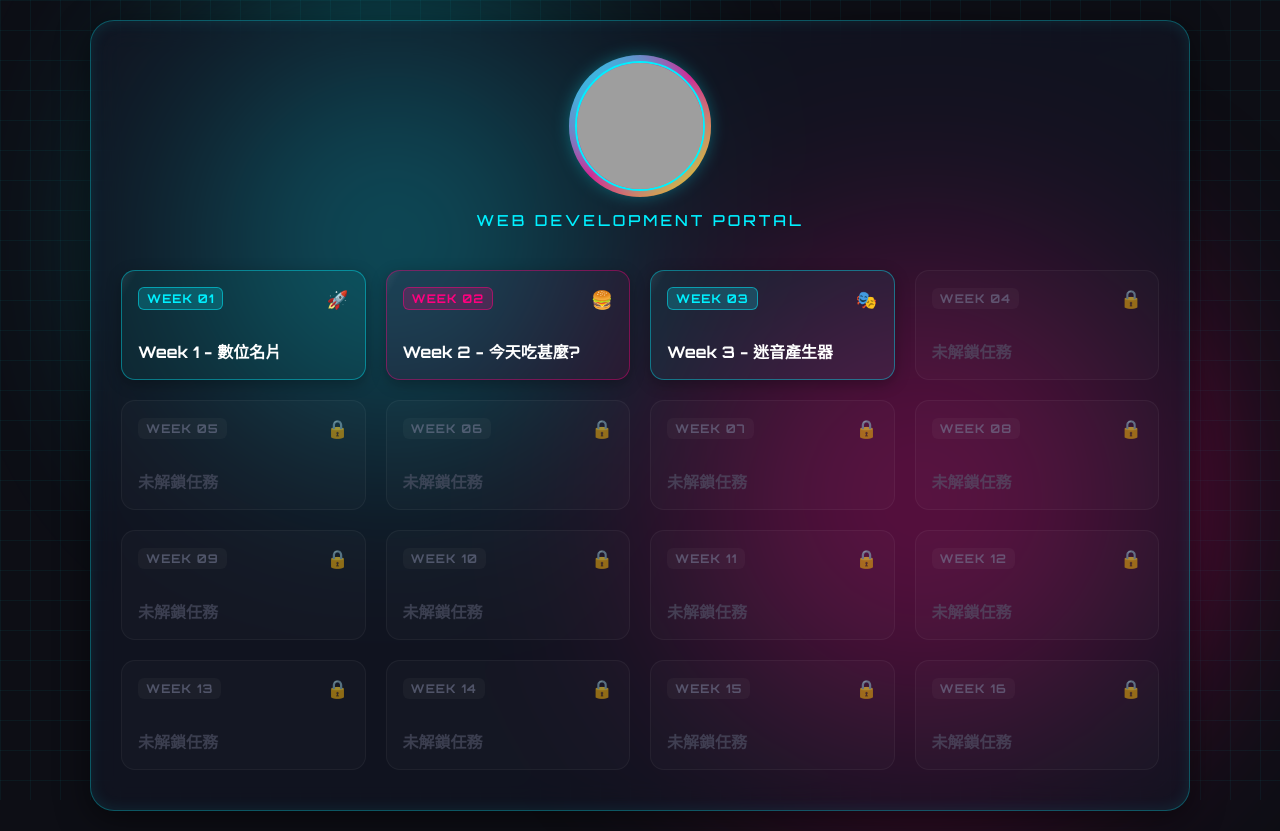
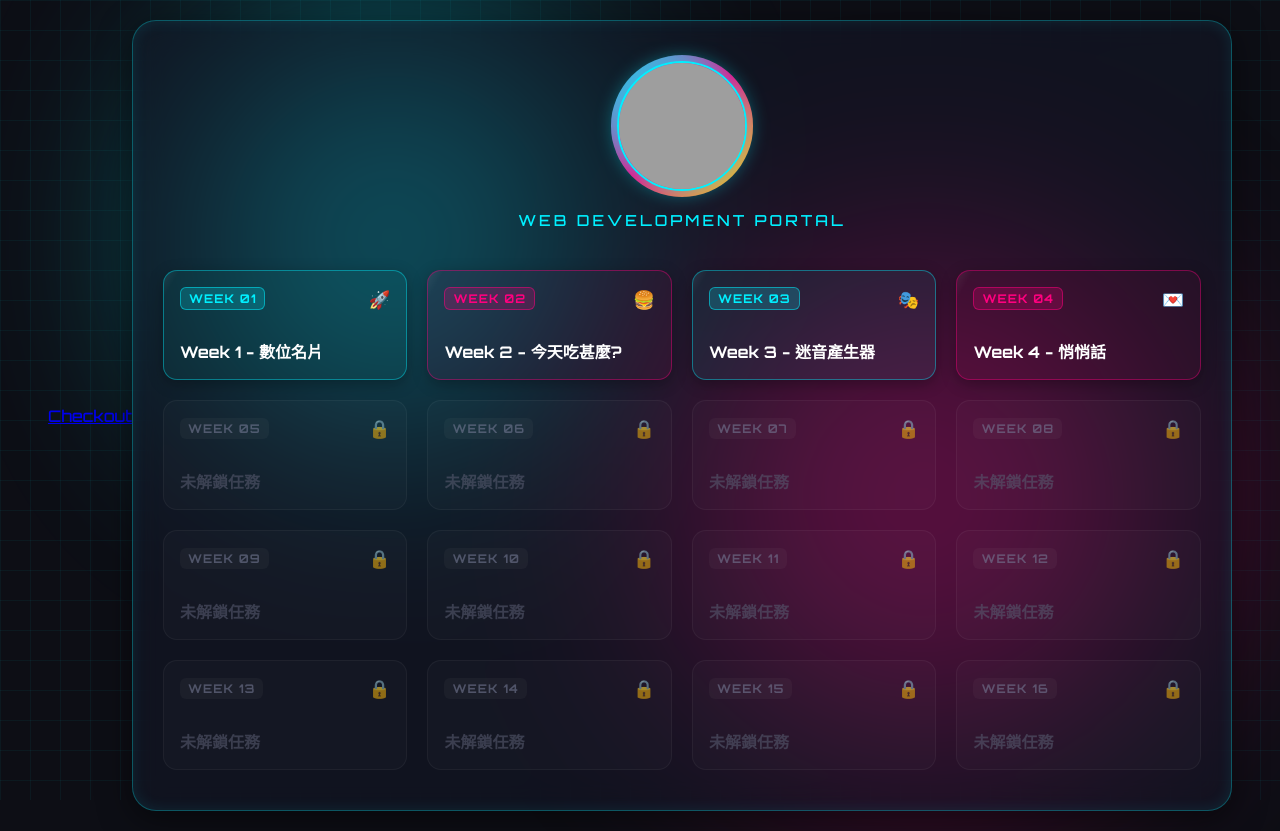
Before and after one commit to s26110115-cmd/s26110115, a plain HTML site: page index.html in a window 1280 px wide. Drawn offline with Linux system fonts and the light colour scheme; grey boxes are pictures that could not be loaded.

Commit message:
Update index.html

```diff
--- a/index.html
+++ b/index.html
@@ -1,4 +1,19 @@
-<!DOCTYPE html>
+<!-- do not change the markup -->
+<a href="#">
+  Checkout
+</a>
+
+<!--
+1. make look like a button
+2. change text color red on hover
+
+Cannot change html, only css.
+Look closely at
+-->
+
+<div></div>
+<div></div>
+<div></div><!DOCTYPE html>
 <html lang="zh-TW">
 <head>
     <meta charset="UTF-8">
@@ -258,7 +273,7 @@
             left: 140%;
         }
 
-        /* 第二個按鈕微調為桃紅霓虹 */
+        /* 特殊色調樣式 (如桃紅霓虹) */
         .card-btn.unlocked.pink-style {
             background: rgba(255, 0, 127, 0.06);
             border-color: rgba(255, 0, 127, 0.4);
@@ -278,7 +293,7 @@
             background: rgba(255, 0, 127, 0.15);
         }
 
-        /* 未解鎖按鈕樣式 (Week 4 ~ 16) */
+        /* 未解鎖按鈕樣式 (Week 5 ~ 16) */
         .card-btn.locked {
             background: var(--locked-bg);
             border: 1px solid var(--locked-border);
@@ -354,7 +369,7 @@
                 <div class="card-title">Week 2 - 今天吃甚麼?</div>
             </a>
 
-            <!-- 按鈕 3 (已解鎖 - 迷音產生器) -->
+            <!-- 按鈕 3 (已解鎖) -->
             <a href="w3/index.html" class="card-btn unlocked">
                 <div class="card-header">
                     <span class="week-tag">WEEK 03</span>
@@ -363,15 +378,16 @@
                 <div class="card-title">Week 3 - 迷音產生器</div>
             </a>
 
-            <!-- 按鈕 4 至 16 (未解鎖) -->
-            <div class="card-btn locked">
+            <!-- 按鈕 4 (已解鎖 - 悄悄話) -->
+            <a href="w4/index.html" class="card-btn unlocked pink-style">
                 <div class="card-header">
                     <span class="week-tag">WEEK 04</span>
-                    <span class="status-icon">🔒</span>
+                    <span class="status-icon">💌</span>
                 </div>
-                <div class="card-title">未解鎖任務</div>
-            </div>
+                <div class="card-title">Week 4 - 悄悄話</div>
+            </a>
 
+            <!-- 按鈕 5 至 16 (未解鎖) -->
             <div class="card-btn locked">
                 <div class="card-header">
                     <span class="week-tag">WEEK 05</span>
```
